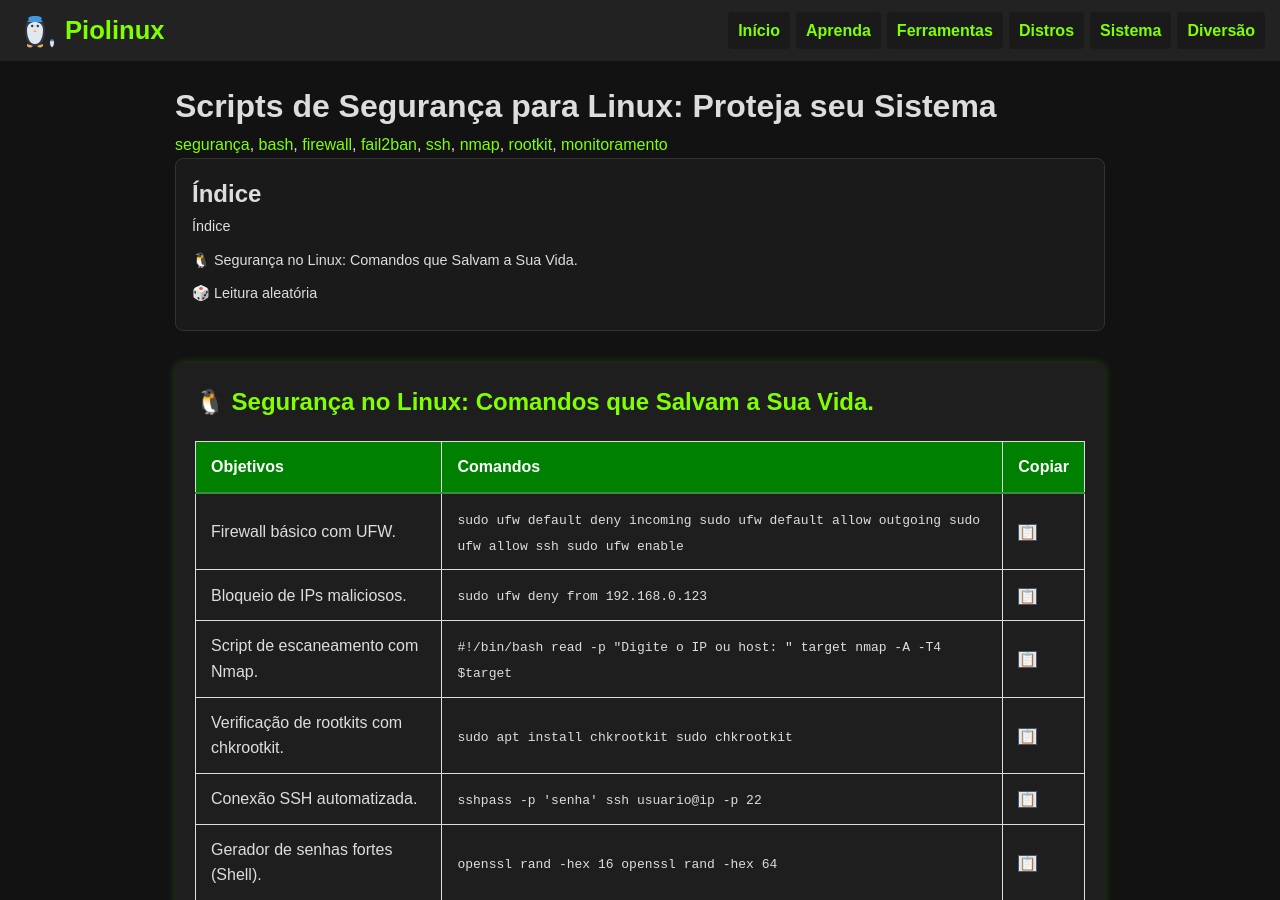
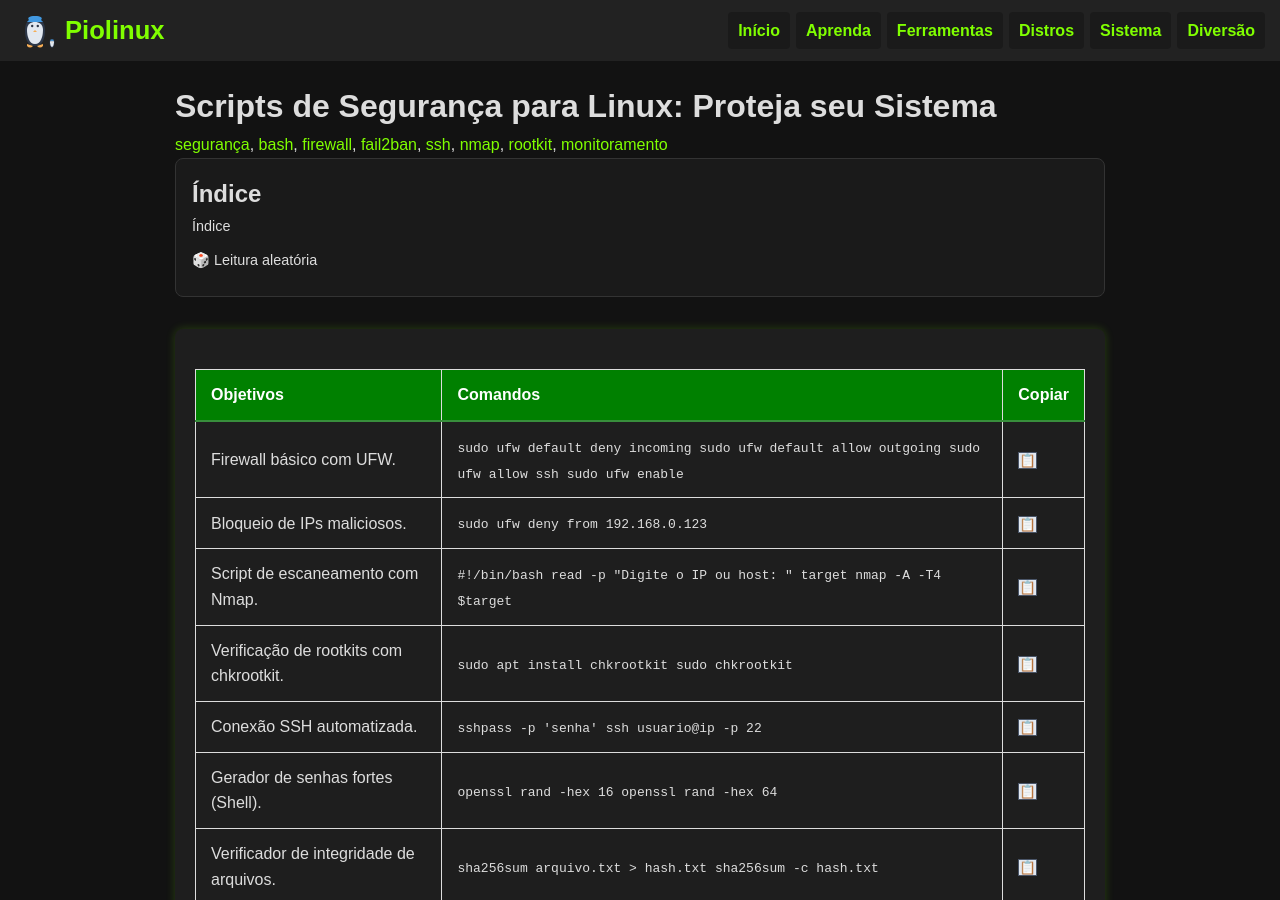
Before and after one commit to Piolinux/piolinux-site, a Jekyll site: the page built from _pages/_iniciantes/scripts-de-seguranca-para-linux-proteja-seu-sistema.md, in a window 1280 px wide and 900 px high. Built offline with Jekyll 4.4.1, drawn with Linux system fonts in a browser that asks for light colours.

Commit message:
Update scripts-de-seguranca-para-linux-proteja-seu-sistema.md

```diff
--- a/_pages/_iniciantes/scripts-de-seguranca-para-linux-proteja-seu-sistema.md
+++ b/_pages/_iniciantes/scripts-de-seguranca-para-linux-proteja-seu-sistema.md
@@ -16,7 +16,6 @@ permalink: /scripts-seguranca-linux/
 
 
 <section>
-<h2>🐧 Segurança no Linux: Comandos que Salvam a Sua Vida.</h2>
 
 
 
@@ -36,55 +35,55 @@ permalink: /scripts-seguranca-linux/
 sudo ufw default allow outgoing
 sudo ufw allow ssh
 sudo ufw enable</code></td>
-      <td data-label="Copiar"><button class="copy-btn" data-cmd="sudo ufw default deny incoming%0Asudo ufw default allow outgoing%0Asudo ufw allow ssh%0Asudo ufw enable">📋</button></td>
+      <td data-label="Copiar"><button class="copy-btn" data-command="sudo ufw default deny incoming%0Asudo ufw default allow outgoing%0Asudo ufw allow ssh%0Asudo ufw enable">📋</button></td>
     </tr>
     <tr>
       <td data-label="Objetivo">Bloqueio de IPs maliciosos.</td>
       <td data-label="Comando"><code>sudo ufw deny from 192.168.0.123</code></td>
-      <td data-label="Copiar"><button class="copy-btn" data-cmd="sudo ufw deny from 192.168.0.123">📋</button></td>
+      <td data-label="Copiar"><button class="copy-btn" data-command="sudo ufw deny from 192.168.0.123">📋</button></td>
     </tr>
     <tr>
       <td data-label="Objetivo">Script de escaneamento com Nmap.</td>
       <td data-label="Comando"><code>#!/bin/bash
 read -p "Digite o IP ou host: " target
 nmap -A -T4 $target</code></td>
-      <td data-label="Copiar"><button class="copy-btn" data-cmd="#!/bin/bash%0Aread -p &quot;Digite o IP ou host: &quot; target%0Anmap -A -T4 $target">📋</button></td>
+      <td data-label="Copiar"><button class="copy-btn" data-command="#!/bin/bash%0Aread -p &quot;Digite o IP ou host: &quot; target%0Anmap -A -T4 $target">📋</button></td>
     </tr>
     <tr>
       <td data-label="Objetivo">Verificação de rootkits com chkrootkit.</td>
       <td data-label="Comando"><code>sudo apt install chkrootkit
 sudo chkrootkit</code></td>
-      <td data-label="Copiar"><button class="copy-btn" data-cmd="sudo apt install chkrootkit%0Asudo chkrootkit">📋</button></td>
+      <td data-label="Copiar"><button class="copy-btn" data-command="sudo apt install chkrootkit%0Asudo chkrootkit">📋</button></td>
     </tr>
     <tr>
       <td data-label="Objetivo">Conexão SSH automatizada.</td>
       <td data-label="Comando"><code>sshpass -p 'senha' ssh usuario@ip -p 22</code></td>
-      <td data-label="Copiar"><button class="copy-btn" data-cmd="sshpass -p 'senha' ssh usuario@ip -p 22">📋</button></td>
+      <td data-label="Copiar"><button class="copy-btn" data-command="sshpass -p 'senha' ssh usuario@ip -p 22">📋</button></td>
     </tr>
     <tr>
       <td data-label="Objetivo">Gerador de senhas fortes (Shell).</td>
       <td data-label="Comando"><code>openssl rand -hex 16
 openssl rand -hex 64</code></td>
-      <td data-label="Copiar"><button class="copy-btn" data-cmd="openssl rand -hex 16%0Aopenssl rand -hex 64">📋</button></td>
+      <td data-label="Copiar"><button class="copy-btn" data-command="openssl rand -hex 16%0Aopenssl rand -hex 64">📋</button></td>
     </tr>
     <tr>
       <td data-label="Objetivo">Verificador de integridade de arquivos.</td>
       <td data-label="Comando"><code>sha256sum arquivo.txt > hash.txt
 sha256sum -c hash.txt</code></td>
-      <td data-label="Copiar"><button class="copy-btn" data-cmd="sha256sum arquivo.txt > hash.txt%0Asha256sum -c hash.txt">📋</button></td>
+      <td data-label="Copiar"><button class="copy-btn" data-command="sha256sum arquivo.txt > hash.txt%0Asha256sum -c hash.txt">📋</button></td>
     </tr>
     <tr>
       <td data-label="Objetivo">Configuração de fail2ban.</td>
       <td data-label="Comando"><code>sudo apt install fail2ban
 sudo systemctl enable fail2ban
 sudo systemctl start fail2ban</code></td>
-      <td data-label="Copiar"><button class="copy-btn" data-cmd="sudo apt install fail2ban%0Asudo systemctl enable fail2ban%0Asudo systemctl start fail2ban">📋</button></td>
+      <td data-label="Copiar"><button class="copy-btn" data-command="sudo apt install fail2ban%0Asudo systemctl enable fail2ban%0Asudo systemctl start fail2ban">📋</button></td>
     </tr>
     <tr>
       <td data-label="Objetivo">Monitoramento de tráfego com iftop.</td>
       <td data-label="Comando"><code>sudo apt install iftop
 sudo iftop -i eth0</code></td>
-      <td data-label="Copiar"><button class="copy-btn" data-cmd="sudo apt install iftop%0Asudo iftop -i eth0">📋</button></td>
+      <td data-label="Copiar"><button class="copy-btn" data-command="sudo apt install iftop%0Asudo iftop -i eth0">📋</button></td>
     </tr>
   </tbody>
 </table>
```
